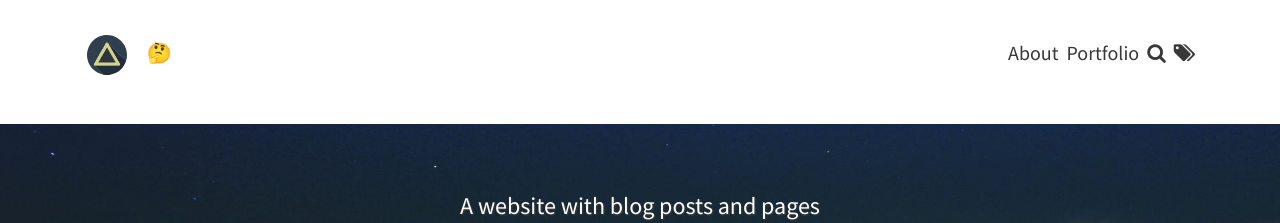
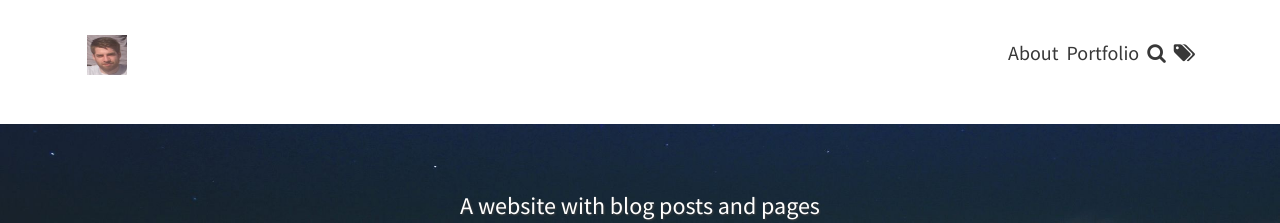
Before and after one commit to michjuh/michjuh.github.io, a Jekyll site: the page built from index.html, in a window 1280 px wide. Shown: the top 223 px of the page. Built offline with Jekyll 4.4.1, drawn with Linux system fonts in a browser that asks for light colours; the list of posts is cut into pages by our own code.

```diff
--- a/_config.yml
+++ b/_config.yml
@@ -5,8 +5,8 @@ url: "http://mich.vanmooter.be"
 # THEME-SPECIFIC CONFIGURATION
 theme_settings:
   # Meta
-  title: 🤔
-  avatar: assets/img/triangle.svg
+  title:
+  avatar: assets/img/me.png
   favicon: assets/favicon.ico
   gravatar: # Email MD5 hash
   description: "A website with blog posts and pages" # used by search engines
```
Also changed, not shown: assets/favicon.ico, assets/img/me.png (added).
